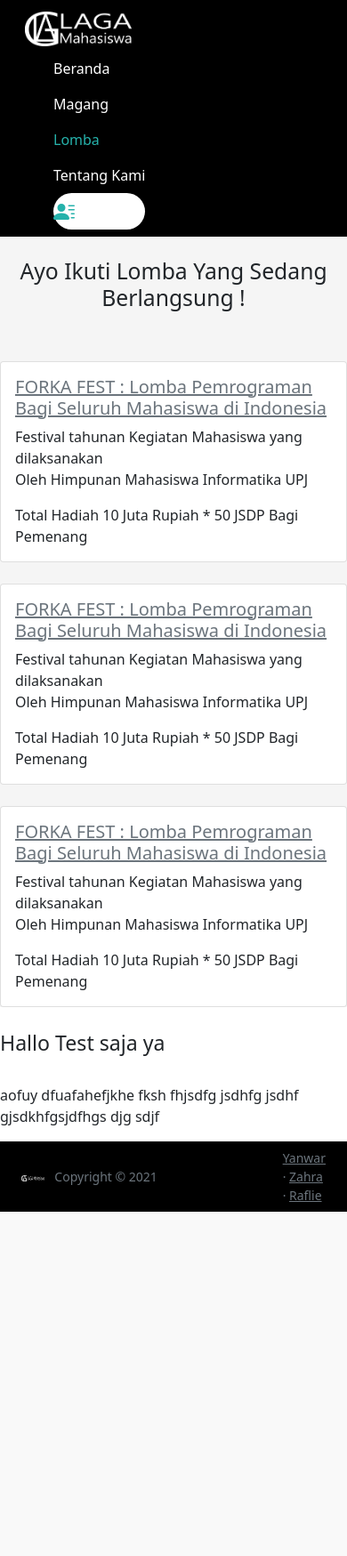
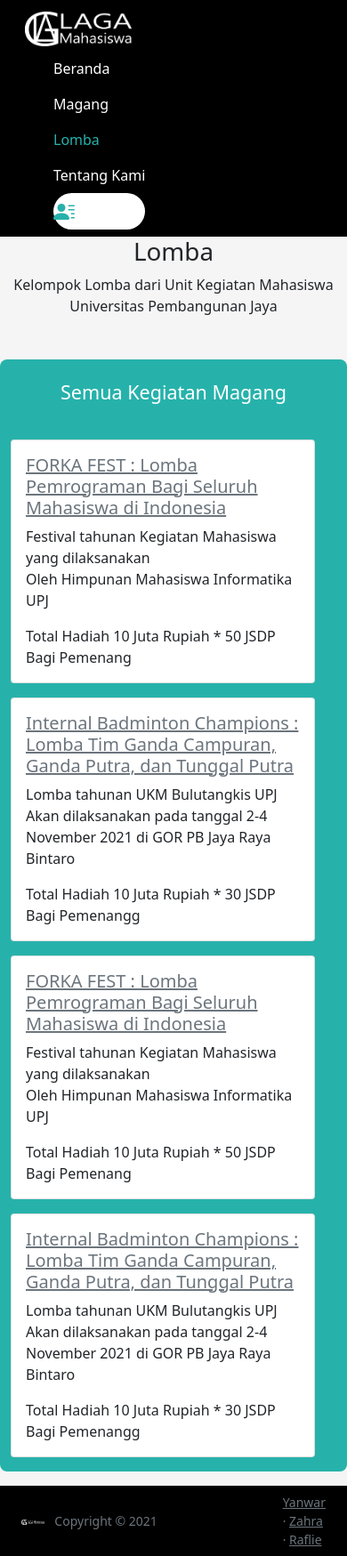
Before and after one commit to yanwarsp/laga-mahasiswa, a CodeIgniter 4 app: the page made by app/Views/lomba/view_lomba_ukm.php in a window 390 px wide. Shown: the whole page at 89% size. Before the commit the page ends 1362 px from the top, so only its background shows below. Run offline with PHP 8.4 and a stand-in for CodeIgniter, Linux system fonts and the light colour scheme; the template is opened without the code that fills it, so the values that code supplies are empty; some libraries are stand-ins or nearby versions.

Commit message:
siang bangetttt

```diff
--- a/app/Views/lomba/view_lomba_bem.php
+++ b/app/Views/lomba/view_lomba_bem.php
@@ -53,8 +53,8 @@
 
   <!-- Body -->
   <div class="jumbotron">
-    <h1 class="text-center">Magang</h1>
-    <p class="text-center">Sektor Marketing Universitas Pembangunan Jaya</p>
+    <h1 class="text-center">Lomba</h1>
+    <p class="text-center">Kelompok Lomba dari Badan Eksekutif Mahasiswa Universitas Pembangunan Jaya</p>
   </div>
 
   <div class="container mt-5 mb-3">
--- a/app/Views/lomba/view_lomba_ukm.php
+++ b/app/Views/lomba/view_lomba_ukm.php
@@ -53,55 +53,76 @@
 
   <!-- Body -->
   <div class="jumbotron">
-    <br>
-    <h2 class="text-center">Ayo Ikuti Lomba Yang Sedang Berlangsung !</h2>
+    <h1 class="text-center">Lomba</h1>
+    <p class="text-center">Kelompok Lomba dari Unit Kegiatan Mahasiswa Universitas Pembangunan Jaya</p>
   </div>
-  <br> <br>
-  <div class="row">
-    <div class="col-sm-4">
 
-      <div class="card w-80">
-        <div class="card-body">
-          <a href="#" class="text-muted textputih">
-            <h5 class="card-title">FORKA FEST : Lomba Pemrograman Bagi Seluruh Mahasiswa di Indonesia </h5>
-          </a>
-          <p class="card-text">Festival tahunan Kegiatan Mahasiswa yang dilaksanakan <br>
-            Oleh Himpunan Mahasiswa Informatika UPJ</p>
-          <p class="card-text">Total Hadiah 10 Juta Rupiah * 50 JSDP Bagi Pemenang</p>
+  <div class="container mt-5 mb-3">
+    <div class="row bghijau bgradius">
+      <h4 class="textputih mt-4 text-center">Semua Kegiatan Magang</h4>
+      <div class="row mt-3 d-flex justify-content-center align-items-center mb-3">
+        <div class="col-sm-6 mt-3">
+          <div class="card w-80">
+            <div class="card-body">
+              <a href="#" class="text-muted textputih">
+                <h5 class="card-title">FORKA FEST : Lomba Pemrograman Bagi Seluruh Mahasiswa di Indonesia</h5>
+              </a>
+              <p class="card-text"> Festival tahunan Kegiatan Mahasiswa yang dilaksanakan
+                <br> Oleh Himpunan Mahasiswa Informatika UPJ
+              </p>
+              <p class="card-text"> Total Hadiah 10 Juta Rupiah * 50 JSDP Bagi Pemenang</p>
+            </div>
+          </div>
         </div>
-      </div>
-
-      <br>
-      <div class="card w-80">
-        <div class="card-body">
-          <a href="#" class="text-muted textputih">
-            <h5 class="card-title">FORKA FEST : Lomba Pemrograman Bagi Seluruh Mahasiswa di Indonesia </h5>
-          </a>
-          <p class="card-text">Festival tahunan Kegiatan Mahasiswa yang dilaksanakan <br>
-            Oleh Himpunan Mahasiswa Informatika UPJ</p>
-          <p class="card-text">Total Hadiah 10 Juta Rupiah * 50 JSDP Bagi Pemenang</p>
+        <div class="col-sm-6 mt-3">
+          <div class="card w-80">
+            <div class="card-body">
+              <a href="#" class="text-muted textputih">
+                <h5 class="card-title">Internal Badminton Champions : Lomba Tim Ganda
+                  Campuran, Ganda Putra, dan Tunggal Putra</h5>
+              </a>
+              <p class="card-text">Lomba tahunan UKM Bulutangkis UPJ
+                <br> Akan dilaksanakan pada tanggal 2-4 November 2021 di GOR PB Jaya Raya Bintaro
+              </p>
+              <p class="card-text">Total Hadiah 10 Juta Rupiah * 30 JSDP Bagi Pemenangg
+              </p>
+            </div>
+          </div>
         </div>
+        <div class="col-sm-6 mt-3">
+          <div class="card w-80">
+            <div class="card-body">
+              <a href="#" class="text-muted textputih">
+                <h5 class="card-title">FORKA FEST : Lomba Pemrograman Bagi Seluruh Mahasiswa di Indonesia</h5>
+              </a>
+              <p class="card-text"> Festival tahunan Kegiatan Mahasiswa yang dilaksanakan
+                <br> Oleh Himpunan Mahasiswa Informatika UPJ
+              </p>
+              <p class="card-text"> Total Hadiah 10 Juta Rupiah * 50 JSDP Bagi Pemenang</p>
+            </div>
+          </div>
+        </div>
+        <div class="col-sm-6 mt-3">
+          <div class="card w-80">
+            <div class="card-body">
+              <a href="#" class="text-muted textputih">
+                <h5 class="card-title">Internal Badminton Champions : Lomba Tim Ganda
+                  Campuran, Ganda Putra, dan Tunggal Putra</h5>
+              </a>
+              <p class="card-text">Lomba tahunan UKM Bulutangkis UPJ
+                <br> Akan dilaksanakan pada tanggal 2-4 November 2021 di GOR PB Jaya Raya Bintaro
+              </p>
+              <p class="card-text">Total Hadiah 10 Juta Rupiah * 30 JSDP Bagi Pemenangg
+              </p>
+            </div>
+          </div>
+        </div>
+        <br>
       </div>
       <br>
-      <div class="card w-80">
-        <div class="card-body">
-          <a href="#" class="text-muted textputih">
-            <h5 class="card-title">FORKA FEST : Lomba Pemrograman Bagi Seluruh Mahasiswa di Indonesia </h5>
-          </a>
-          <p class="card-text">Festival tahunan Kegiatan Mahasiswa yang dilaksanakan <br>
-            Oleh Himpunan Mahasiswa Informatika UPJ</p>
-          <p class="card-text">Total Hadiah 10 Juta Rupiah * 50 JSDP Bagi Pemenang</p>
-        </div>
-      </div>
     </div>
+  </div>
 
-    <div class="col-sm-8" style="background-color:#FFFFFF">
-      <h3><br>Hallo Test saja ya</h3>
-      <br>
-      <p>aofuy dfuafahefjkhe fksh fhjsdfg jsdhfg jsdhf gjsdkhfgsjdfhgs djg sdjf</p>
-    </div>
-    <br>
-  </div>
 
   <!-- footer -->
   <footer class="py-2">
```
Also changed, not shown: app/Controllers/Admin.php (+10 -2 lines), app/Models/LombaModel.php (added, +51 -0 lines), app/Models/MagangModel.php (added, +51 -0 lines), app/Views/lomba/view_lomba_general.php (+62 -41 lines), app/Views/lomba/view_lomba_hmj.php (+62 -41 lines), app/Views/view_tentangkami.php (+33 -1 lines).
